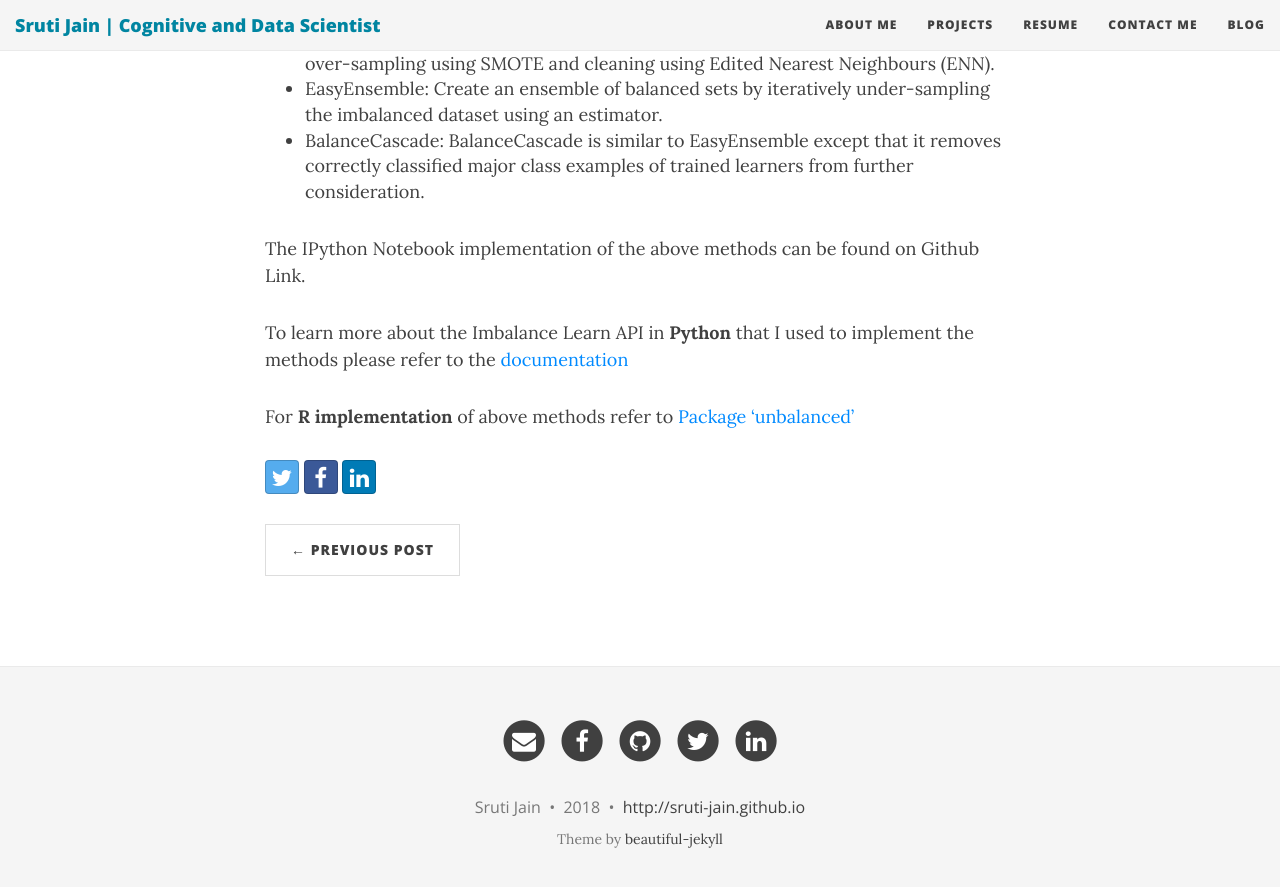
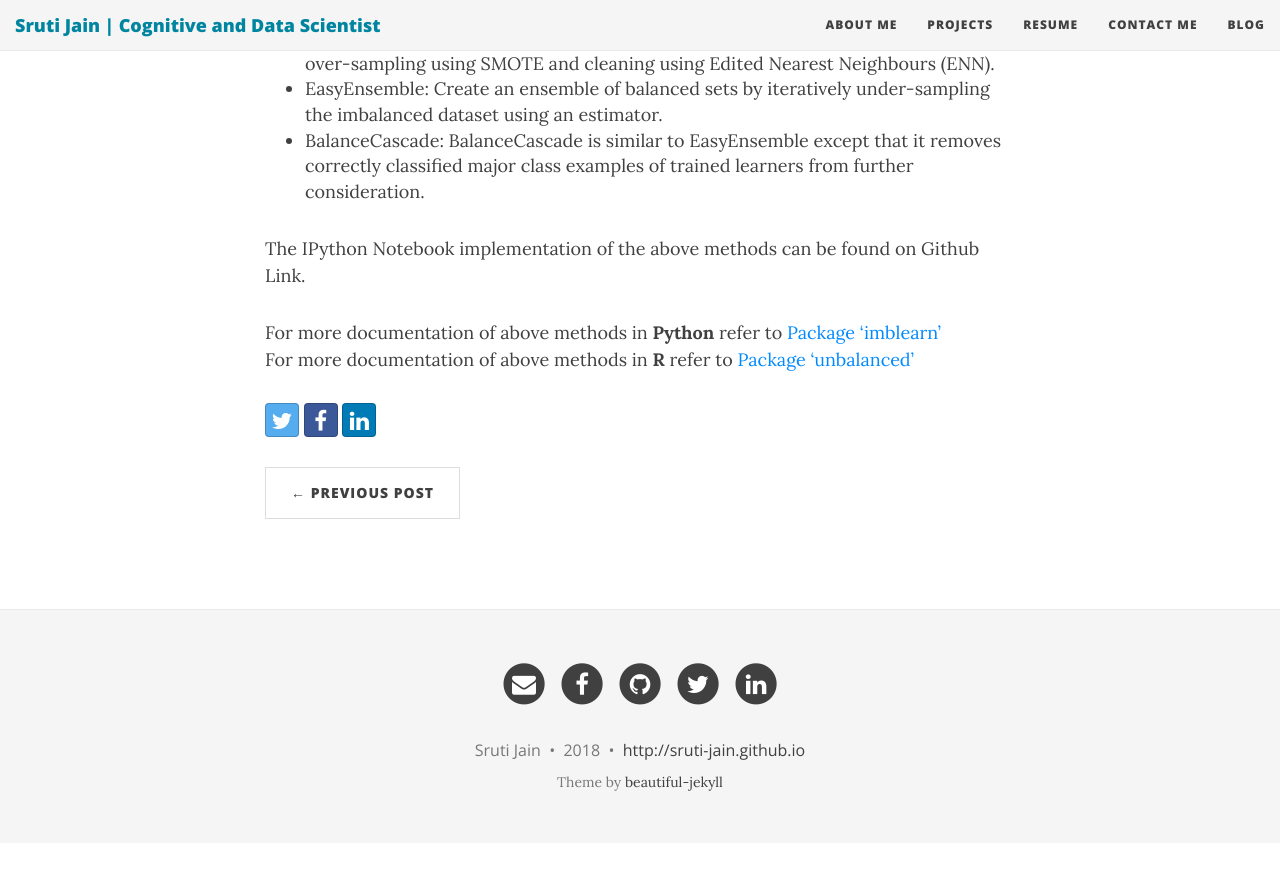
Before and after one commit to sruti-jain/sruti-jain.github.io, a Jekyll site: the page built from _posts/2018-01-19-Balancing-techniques.md, in a window 1280 px wide and 900 px high, scrolled down 1690 px. Shown: the top 887 px of the window. Built offline with Jekyll 4.4.1, drawn with Linux system fonts in a browser that asks for light colours; nearby versions of some CDN libraries; after the commit the page ends 2533 px from its top, so only the background shows below that.

Commit message:
Update 2018-01-19-Balancing-techniques.md

```diff
--- a/_posts/2018-01-19-Balancing-techniques.md
+++ b/_posts/2018-01-19-Balancing-techniques.md
@@ -31,6 +31,5 @@ In this post, I am writing Undersampling and Oversampling methods that can be im
 
 The IPython Notebook implementation of the above methods can be found on Github Link.
 
-To learn more about the Imbalance Learn API in **Python** that I used to implement the methods please refer to the [documentation](http://contrib.scikit-learn.org/imbalanced-learn/api.html)
-
-For **R implementation** of above methods refer to [Package ‘unbalanced’](https://cran.r-project.org/web/packages/unbalanced/unbalanced.pdf)
+For more documentation of above methods in **Python** refer to [Package ‘imblearn’](http://contrib.scikit-learn.org/imbalanced-learn/api.html)
+For more documentation of above methods in **R** refer to [Package ‘unbalanced’](https://cran.r-project.org/web/packages/unbalanced/unbalanced.pdf)
```
